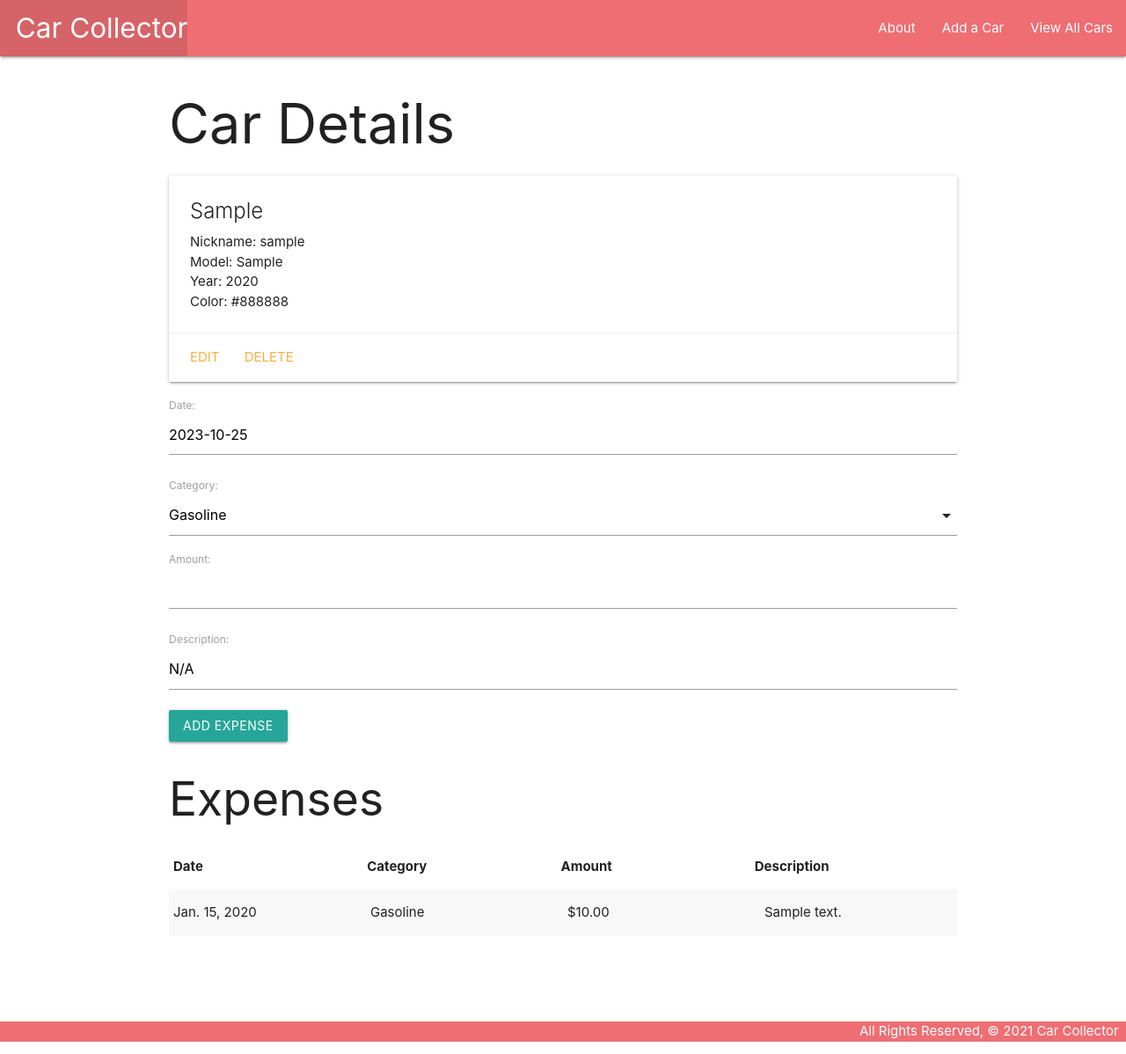
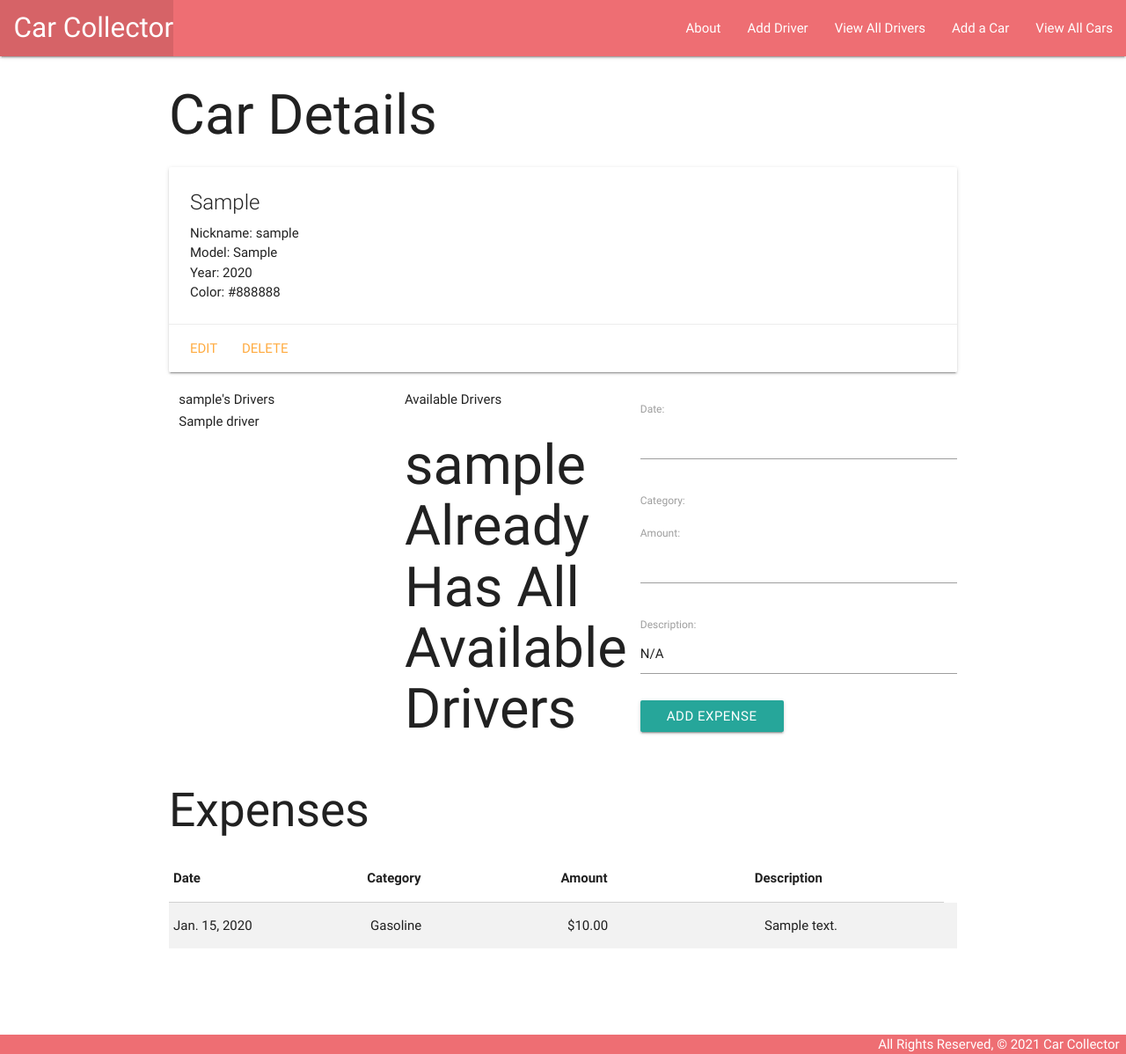
Before and after one commit to chauquach1/car-collector, a Django app: page /cars/1/ in a window 1280 px wide. Shown: the whole page at 88% size. Run offline with Django 4.2, Linux system fonts and the light colour scheme; tables that the repository leaves empty hold one stand-in row (values such as "Sample post").

Commit message:
driver model created, car and driver associated

```diff
--- a/carcollector_project/main_app/models.py
+++ b/carcollector_project/main_app/models.py
@@ -25,12 +25,26 @@
 )
 
 # Create your models here.
+
+# Driver Model
+class Driver(models.Model):
+  name = models.CharField(max_length=50)
+  age = models.IntegerField()
+
+  def __str__(self):
+    return self.name
+
+  def get_absolute_url(self):
+    return reverse('driver_detail', kwargs={'pk': self.id})
+
+# Car Model
 class Car(models.Model):
   make = models.CharField(max_length=25)
   model = models.CharField(max_length=25)
   year = models.IntegerField(default=timezone.now().year)
   color = models.CharField(max_length=25)
   nickname = models.CharField(max_length=25, default='')
+  drivers = models.ManyToManyField(Driver)
 
   def __str__(self):
     return f"{self.nickname}: {self.make} {self.model}"
@@ -39,6 +53,7 @@
     return reverse('detail', kwargs={'car_id': self.id})
 
 
+# History Model
 class History(models.Model):
   date = models.DateField('Date')
   category = models.CharField(
--- a/carcollector_project/main_app/templates/cars/base.html
+++ b/carcollector_project/main_app/templates/cars/base.html
@@ -7,9 +7,11 @@
   <meta name="viewport" content="width=device-width, initial-scale=1.0">
   <meta http-equiv="X-UA-Compatible" content="ie=edge">
   <title>Car Collector</title>
-  <link rel="stylesheet" href="https://cdnjs.cloudflare.com/ajax/libs/materialize/1.0.0/css/materialize.min.css">
+  <link rel="stylesheet" href="https://cdnjs.cloudflare.com/ajax/libs/materialize/0.100.2/css/materialize.min.css">
   <link rel="stylesheet" type="text/css" href="{% static 'css/style.css' %}">
-  <script src="https://cdnjs.cloudflare.com/ajax/libs/materialize/1.0.0/js/materialize.min.js"></script>
+  <link href="https://fonts.googleapis.com/icon?family=Material+Icons" rel="stylesheet">
+
+  <script src="https://cdnjs.cloudflare.com/ajax/libs/materialize/0.100.2/js/materialize.min.js"></script>
 </head>
 <body>
   <header class="navbar-fixed">
@@ -20,6 +22,8 @@
         </ul>
         <ul class="right">
           <li><a href="{% url 'about' %}">About</a></li>
+          <li><a href="{% url 'drivers_create' %}">Add Driver</a></li>
+          <li><a href="{% url 'drivers_index' %}">View All Drivers</a></li>
           <li><a href="{% url 'cars_create' %}">Add a Car</a></li>
           <li><a href="{% url 'index' %}">View All Cars</a></li>
         </ul>
--- a/carcollector_project/main_app/templates/cars/detail.html
+++ b/carcollector_project/main_app/templates/cars/detail.html
@@ -24,7 +24,41 @@
       <a href="{% url 'cars_delete' car.id %}">Delete</a>
     </div>
   </div>
-  <div class="col s6">
+  <div class="row">
+    <div class="col s7">
+      <div class="col s12 m6">
+        <h6>{{ car.nickname }}'s Drivers</h6>
+        {% if car.drivers.count %}
+          {% for driver in car.drivers.all %}
+              <div class="card-content">
+                <span class="card-title">
+                  {{ driver.name }}
+                </span>
+              </div>
+          {% endfor %}
+        {% else %}
+          <h5>No Drivers</h5>
+        {% endif %}
+      </div>
+      <!-- Available drivers will come after this line -->
+      <div class="col m6 hide-on-med-and-down">
+        <h6>Available Drivers</h6>
+          {% if drivers.count %}
+          {% for driver in drivers.all %}
+            <form action="{% url 'assoc_driver' car.id driver.id %}" method="POST">
+              {{ driver.name }} ({{driver.age}} yo)
+              {% csrf_token %}
+                <button type="submit" class="btn">
+                    +
+                </button>
+            </form>
+          {% endfor %}
+          {% else %}
+            <h1>{{car.nickname}} Already Has All Available Drivers</h1>
+          {% endif %}
+      </div>
+    </div>
+    <div class="col s5">
       <!-- Expenses Form -->
       <form action="{% url 'add_history' car.id %}"  method="POST">
         {% csrf_token %}
@@ -33,9 +67,9 @@
         <input type="submit" class="btn" value="Add Expense">
       </form>
     </div>
+  </div>
   <div class="col">
     <h2>Expenses</h2>
-
     <!-- Expenses History Table -->
     <table class="striped">
       <thead>
--- a/carcollector_project/main_app/urls.py
+++ b/carcollector_project/main_app/urls.py
@@ -2,6 +2,7 @@
 from . import views
 
 urlpatterns = [
+  # Cars URLs
   path('', views.home, name='home'),
   path('about/', views.about, name='about'),
   path('cars/', views.cars_index, name='index'),
@@ -9,5 +10,13 @@
   path('cars/create/', views.CarCreate.as_view(), name='cars_create'),
   path('cars/<int:pk>/update/', views.CarUpdate.as_view(), name='cars_update'),
   path('cars/<int:pk>/delete/', views.CarDelete.as_view(), name='cars_delete'),
-  path('cats/<int:pk>/add_history/', views.add_history, name='add_history'),
+  path('cars/<int:pk>/add_history/', views.add_history, name='add_history'),
+  path('cars/<int:pk>/assoc_driver/<int:driver_pk>/', views.assoc_driver, name='assoc_driver'),
+
+  # Drivers URL
+  path('drivers/', views.DriverList.as_view(), name='drivers_index'),
+  path('drivers/<int:pk>/', views.DriverDetail.as_view(), name='drivers_detail'),
+  path('drivers/create/', views.DriverCreate.as_view(), name='drivers_create'),
+  path('drivers/<int:pk>/update/', views.DriverUpdate.as_view(), name='drivers_update'),
+  path('drivers/<int:pk>/delete/', views.DriverDelete.as_view(), name='drivers_delete'),
 ]
--- a/carcollector_project/main_app/views.py
+++ b/carcollector_project/main_app/views.py
@@ -4,7 +4,8 @@
 
 # Add UpdateView & DeleteView
 from django.views.generic.edit import CreateView, UpdateView, DeleteView
-from .models import Car
+from django.views.generic import ListView, DetailView
+from .models import Car, Driver
 
 # Define the home view
 def home(request):
@@ -23,10 +24,19 @@
 
 def cars_detail(request, car_id):
   car = Car.objects.get(id=car_id)
+  # Define toy with the model
+  drivers = Driver
+  # Get the drivers the cat doesn't have...
+  # First, create a list of the toy ids that the cat DOES have
+  id_list = car.drivers.all().values_list('id')
+  # Now we can query for drivers whose ids are not in the list using exclude
+  drivers_car_doesnt_have = Driver.objects.exclude(id__in=id_list)
+
   history_form = HistoryForm()
   return render(request, 'cars/detail.html', {
     'car': car ,
-    'history_form': history_form
+    'history_form': history_form,
+    'drivers': drivers_car_doesnt_have
   })
 
 def add_history(request, pk):
@@ -41,6 +51,13 @@
     new_history.save()
   return redirect('car_detail', car_id=pk)
 
+def assoc_driver(request, pk, driver_pk):
+  # Note that you can pass a toy's id instead of the whole toy object
+  Car.objects.get(id=pk).drivers.add(driver_pk)
+  return redirect('car_detail', car_id=pk)
+
+
+# Car Views
 class CarCreate(CreateView):
   model = Car
   fields = '__all__'
@@ -56,3 +73,23 @@
 class CarDelete(DeleteView):
   model = Car
   success_url = '/cars'
+
+
+# Driver Views
+class DriverList(ListView):
+  model = Driver
+
+class DriverDetail(DetailView):
+  model = Driver
+
+class DriverCreate(CreateView):
+  model = Driver
+  fields = '__all__'
+
+class DriverUpdate(UpdateView):
+  model = Driver
+  fields = ['name', 'age']
+
+class DriverDelete(DeleteView):
+  model = Driver
+  success_url = '/drivers'
```
Also changed, not shown: carcollector_project/main_app/templates/main_app/driver_confirm_delete.html (added, +23 -0 lines), carcollector_project/main_app/templates/main_app/driver_detail.html (added, +30 -0 lines), carcollector_project/main_app/templates/main_app/driver_form.html (added, +29 -0 lines), carcollector_project/main_app/templates/main_app/driver_list.html (added, +27 -0 lines), carcollector_project/main_app/migrations/0004_driver_alter_history_options_alter_history_date_and_more.py (added), carcollector_project/main_app/migrations/0005_car_drivers.py (added). Lines whose indentation alone changed are shown as unchanged.
